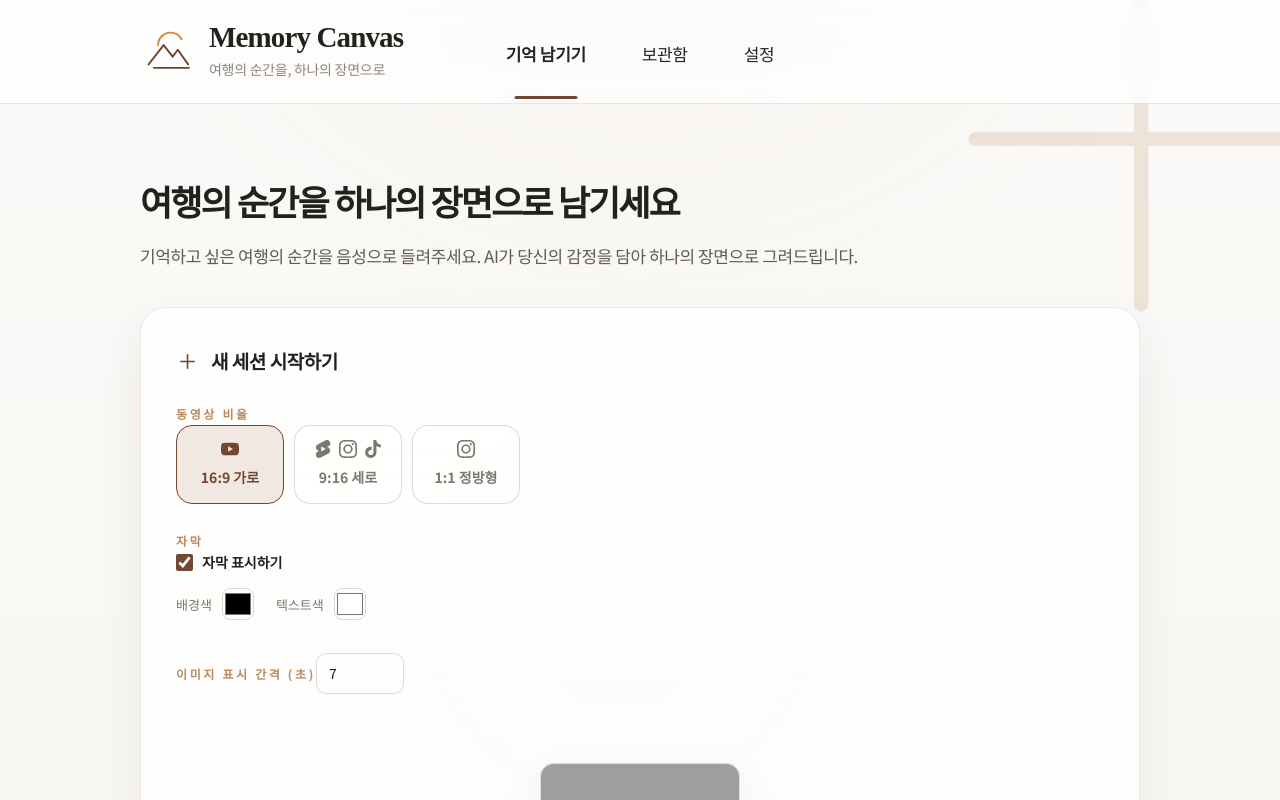
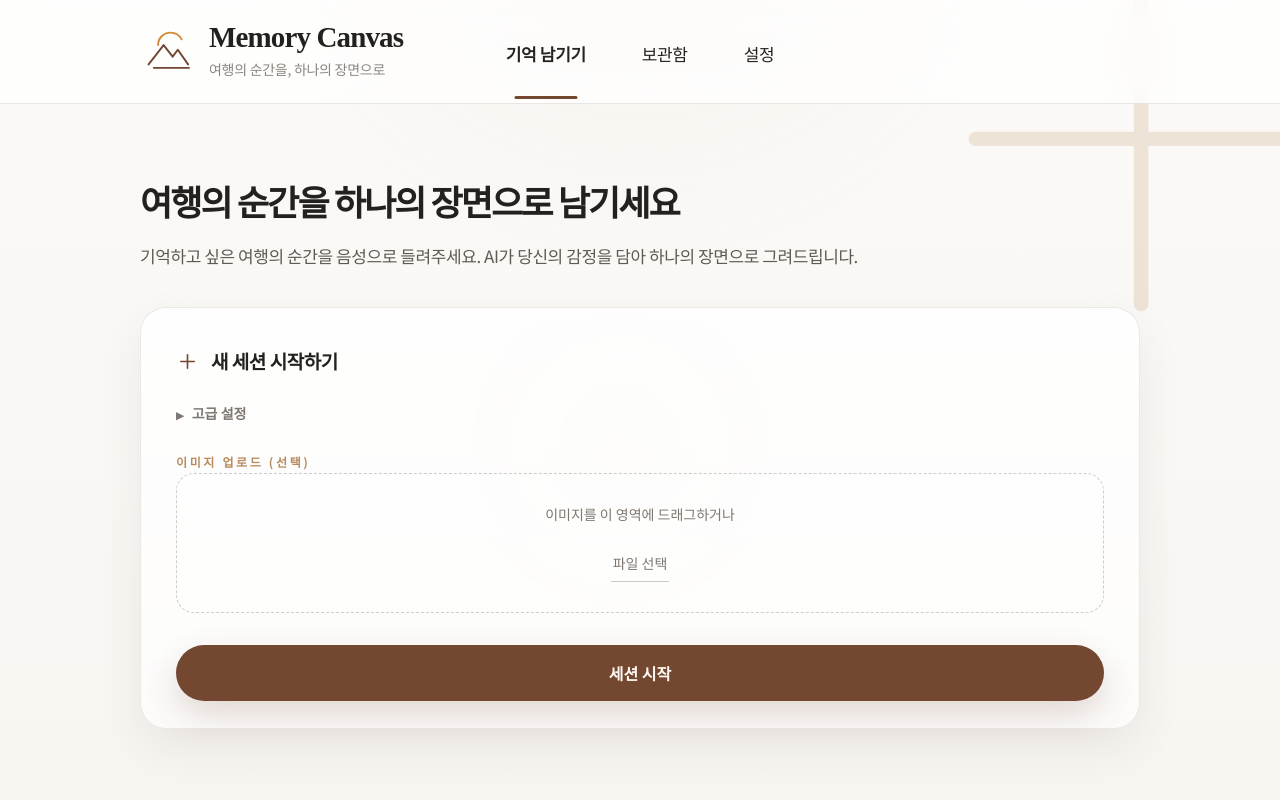
Before and after one commit to nasus1263/memory-afterimage, a React (Vite) app: page /settings in a window 1280 px wide. Both pictures are taken after a click on the button "기억의 잔상 홈". Shown: the top 800 px of the page. Built offline with nearby package versions, Linux system fonts and the light colour scheme; grey boxes are pictures that could not be loaded.

Commit message:
refactor: /new 이미지 업로드 외 항목 고급 설정 토글로 분리
- AdvancedSettings.tsx 신설: 비율·자막·이미지 간격·미리보기를 <details> 토글로 묶음
- NewSession.tsx: 이미지 업로드/시작 버튼만 남기고 나머지는 AdvancedSettings에 위임

```diff
--- /dev/null
+++ b/src/components/AdvancedSettings.tsx
@@ -0,0 +1,147 @@
+import type { AspectRatio, SessionImage } from '../types'
+import { YouTubeIcon, YouTubeShortsIcon, InstagramIcon, TikTokIcon } from './icons'
+import sampleImg from '../assets/sample.jpg'
+
+const RATIOS: { value: AspectRatio; label: string; icons: { Icon: typeof YouTubeIcon; name: string }[] }[] = [
+  {
+    value: '16:9',
+    label: '16:9 가로',
+    icons: [{ Icon: YouTubeIcon, name: 'YouTube' }],
+  },
+  {
+    value: '9:16',
+    label: '9:16 세로',
+    icons: [
+      { Icon: YouTubeShortsIcon, name: 'Shorts' },
+      { Icon: InstagramIcon, name: 'Reels' },
+      { Icon: TikTokIcon, name: 'TikTok' },
+    ],
+  },
+  {
+    value: '1:1',
+    label: '1:1 정방형',
+    icons: [{ Icon: InstagramIcon, name: 'Instagram' }],
+  },
+]
+
+const PREVIEW_DIMS: Record<AspectRatio, { w: number; h: number }> = {
+  '16:9': { w: 200, h: 113 },
+  '9:16': { w: 113, h: 200 },
+  '1:1': { w: 160, h: 160 },
+}
+
+interface Props {
+  aspectRatio: AspectRatio
+  images: SessionImage[]
+  showCaptions: boolean
+  captionBgColor: string
+  captionTextColor: string
+  secondsPerImage: number
+  onAspectRatioChange: (r: AspectRatio) => void
+  onShowCaptionsChange: (v: boolean) => void
+  onCaptionBgColorChange: (v: string) => void
+  onCaptionTextColorChange: (v: string) => void
+  onSecondsPerImageChange: (v: number) => void
+}
+
+export function AdvancedSettings({
+  aspectRatio,
+  images,
+  showCaptions,
+  captionBgColor,
+  captionTextColor,
+  secondsPerImage,
+  onAspectRatioChange,
+  onShowCaptionsChange,
+  onCaptionBgColorChange,
+  onCaptionTextColorChange,
+  onSecondsPerImageChange,
+}: Props) {
+  const previewDims = PREVIEW_DIMS[aspectRatio]
+
+  return (
+    <details className="advanced-settings">
+      <summary className="advanced-settings-summary">고급 설정</summary>
+
+      <div className="session-field">
+        <span className="mini-label">동영상 비율</span>
+        <div className="ratio-options" role="radiogroup" aria-label="동영상 비율">
+          {RATIOS.map((r) => (
+            <button
+              key={r.value}
+              type="button"
+              role="radio"
+              aria-checked={aspectRatio === r.value}
+              className={aspectRatio === r.value ? 'active' : ''}
+              onClick={() => onAspectRatioChange(r.value)}
+            >
+              <span className="ratio-icon-row">
+                {r.icons.map(({ Icon, name }) => (
+                  <Icon key={name} className="ratio-icon" />
+                ))}
+              </span>
+              {r.label}
+            </button>
+          ))}
+        </div>
+      </div>
+
+      <div className="session-field">
+        <span className="mini-label">자막</span>
+        <label className="caption-toggle">
+          <input
+            type="checkbox"
+            checked={showCaptions}
+            onChange={(e) => onShowCaptionsChange(e.target.checked)}
+          />
+          자막 표시하기
+        </label>
+
+        {showCaptions && (
+          <div className="caption-colors">
+            <label className="caption-color-field">
+              배경색
+              <input
+                type="color"
+                value={captionBgColor}
+                onChange={(e) => onCaptionBgColorChange(e.target.value)}
+              />
+            </label>
+            <label className="caption-color-field">
+              텍스트색
+              <input
+                type="color"
+                value={captionTextColor}
+                onChange={(e) => onCaptionTextColorChange(e.target.value)}
+              />
+            </label>
+          </div>
+        )}
+      </div>
+
+      <div className="session-field">
+        <span className="mini-label">이미지 표시 간격 (초)</span>
+        <input
+          type="number"
+          min={1}
+          step={1}
+          value={secondsPerImage}
+          onChange={(e) => onSecondsPerImageChange(Math.max(1, Number(e.target.value) || 1))}
+          className="seconds-per-image-input"
+          aria-label="이미지 한 장당 표시할 초"
+        />
+      </div>
+
+      <div className="ratio-preview-frame">
+        <div className="ratio-preview-box" style={{ width: previewDims.w, height: previewDims.h }}>
+          <img src={images[0]?.url ?? sampleImg} alt="" className="ratio-preview-image" />
+          {showCaptions && (
+            <span className="caption-chip" style={{ backgroundColor: captionBgColor, color: captionTextColor }}>
+              기억하고 싶은 순간
+            </span>
+          )}
+        </div>
+      </div>
+    </details>
+  )
+}
--- a/src/components/NewSession.tsx
+++ b/src/components/NewSession.tsx
@@ -1,35 +1,6 @@
 import { useRef, useState } from 'react'
 import type { AspectRatio, SessionImage } from '../types'
-import { YouTubeIcon, YouTubeShortsIcon, InstagramIcon, TikTokIcon } from './icons'
-import sampleImg from '../assets/sample.jpg'
-
-const RATIOS: { value: AspectRatio; label: string; icons: { Icon: typeof YouTubeIcon; name: string }[] }[] = [
-  {
-    value: '16:9',
-    label: '16:9 가로',
-    icons: [{ Icon: YouTubeIcon, name: 'YouTube' }],
-  },
-  {
-    value: '9:16',
-    label: '9:16 세로',
-    icons: [
-      { Icon: YouTubeShortsIcon, name: 'Shorts' },
-      { Icon: InstagramIcon, name: 'Reels' },
-      { Icon: TikTokIcon, name: 'TikTok' },
-    ],
-  },
-  {
-    value: '1:1',
-    label: '1:1 정방형',
-    icons: [{ Icon: InstagramIcon, name: 'Instagram' }],
-  },
-]
-
-const PREVIEW_DIMS: Record<AspectRatio, { w: number; h: number }> = {
-  '16:9': { w: 200, h: 113 },
-  '9:16': { w: 113, h: 200 },
-  '1:1': { w: 160, h: 160 },
-}
+import { AdvancedSettings } from './AdvancedSettings'
 
 interface Props {
   aspectRatio: AspectRatio
@@ -66,7 +37,6 @@ export function NewSession({
 }: Props) {
   const [dragOver, setDragOver] = useState(false)
   const fileInputRef = useRef<HTMLInputElement>(null)
-  const previewDims = PREVIEW_DIMS[aspectRatio]
 
   function handleDrop(e: React.DragEvent<HTMLDivElement>) {
     e.preventDefault()
@@ -84,86 +54,19 @@ export function NewSession({
         새 세션 시작하기
       </div>
 
-      <div className="session-field">
-        <span className="mini-label">동영상 비율</span>
-        <div className="ratio-options" role="radiogroup" aria-label="동영상 비율">
-          {RATIOS.map((r) => (
-            <button
-              key={r.value}
-              type="button"
-              role="radio"
-              aria-checked={aspectRatio === r.value}
-              className={aspectRatio === r.value ? 'active' : ''}
-              onClick={() => onAspectRatioChange(r.value)}
-            >
-              <span className="ratio-icon-row">
-                {r.icons.map(({ Icon, name }) => (
-                  <Icon key={name} className="ratio-icon" />
-                ))}
-              </span>
-              {r.label}
-            </button>
-          ))}
-        </div>
-
-      </div>
-
-      <div className="session-field">
-        <span className="mini-label">자막</span>
-        <label className="caption-toggle">
-          <input
-            type="checkbox"
-            checked={showCaptions}
-            onChange={(e) => onShowCaptionsChange(e.target.checked)}
-          />
-          자막 표시하기
-        </label>
-
-        {showCaptions && (
-          <div className="caption-colors">
-            <label className="caption-color-field">
-              배경색
-              <input
-                type="color"
-                value={captionBgColor}
-                onChange={(e) => onCaptionBgColorChange(e.target.value)}
-              />
-            </label>
-            <label className="caption-color-field">
-              텍스트색
-              <input
-                type="color"
-                value={captionTextColor}
-                onChange={(e) => onCaptionTextColorChange(e.target.value)}
-              />
-            </label>
-          </div>
-        )}
-      </div>
-
-      <div className="session-field">
-        <span className="mini-label">이미지 표시 간격 (초)</span>
-        <input
-          type="number"
-          min={1}
-          step={1}
-          value={secondsPerImage}
-          onChange={(e) => onSecondsPerImageChange(Math.max(1, Number(e.target.value) || 1))}
-          className="seconds-per-image-input"
-          aria-label="이미지 한 장당 표시할 초"
-        />
-      </div>
-
-      <div className="ratio-preview-frame">
-        <div className="ratio-preview-box" style={{ width: previewDims.w, height: previewDims.h }}>
-          <img src={images[0]?.url ?? sampleImg} alt="" className="ratio-preview-image" />
-          {showCaptions && (
-            <span className="caption-chip" style={{ backgroundColor: captionBgColor, color: captionTextColor }}>
-              기억하고 싶은 순간
-            </span>
-          )}
-        </div>
-      </div>
+      <AdvancedSettings
+        aspectRatio={aspectRatio}
+        images={images}
+        showCaptions={showCaptions}
+        captionBgColor={captionBgColor}
+        captionTextColor={captionTextColor}
+        secondsPerImage={secondsPerImage}
+        onAspectRatioChange={onAspectRatioChange}
+        onShowCaptionsChange={onShowCaptionsChange}
+        onCaptionBgColorChange={onCaptionBgColorChange}
+        onCaptionTextColorChange={onCaptionTextColorChange}
+        onSecondsPerImageChange={onSecondsPerImageChange}
+      />
 
       <div className="session-field">
         <span className="mini-label">이미지 업로드 (선택)</span>
--- a/src/index.css
+++ b/src/index.css
@@ -741,6 +741,34 @@ main {
 
 /* ── new session (비율 설정 · 이미지 업로드) ─────────────── */
 
+.advanced-settings {
+  margin-top: 25px;
+}
+
+.advanced-settings-summary {
+  cursor: pointer;
+  font-size: 14px;
+  font-weight: 600;
+  color: var(--color-text-dim);
+  list-style: none;
+}
+
+.advanced-settings-summary::-webkit-details-marker {
+  display: none;
+}
+
+.advanced-settings-summary::before {
+  content: '▶';
+  display: inline-block;
+  margin-right: 8px;
+  font-size: 10px;
+  transition: transform .18s ease;
+}
+
+.advanced-settings[open] .advanced-settings-summary::before {
+  transform: rotate(90deg);
+}
+
 .session-field {
   margin-top: 25px;
 }
```
